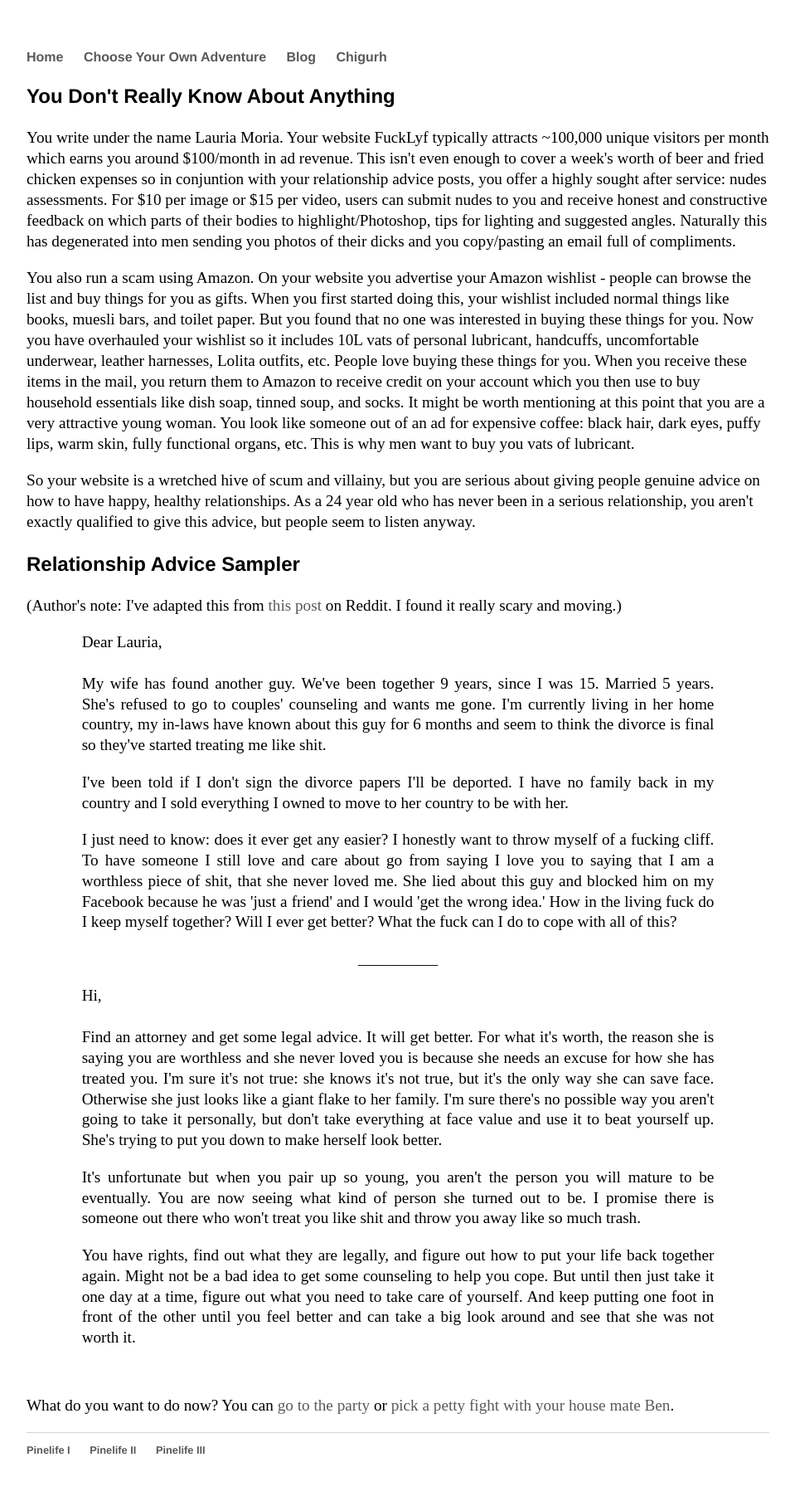
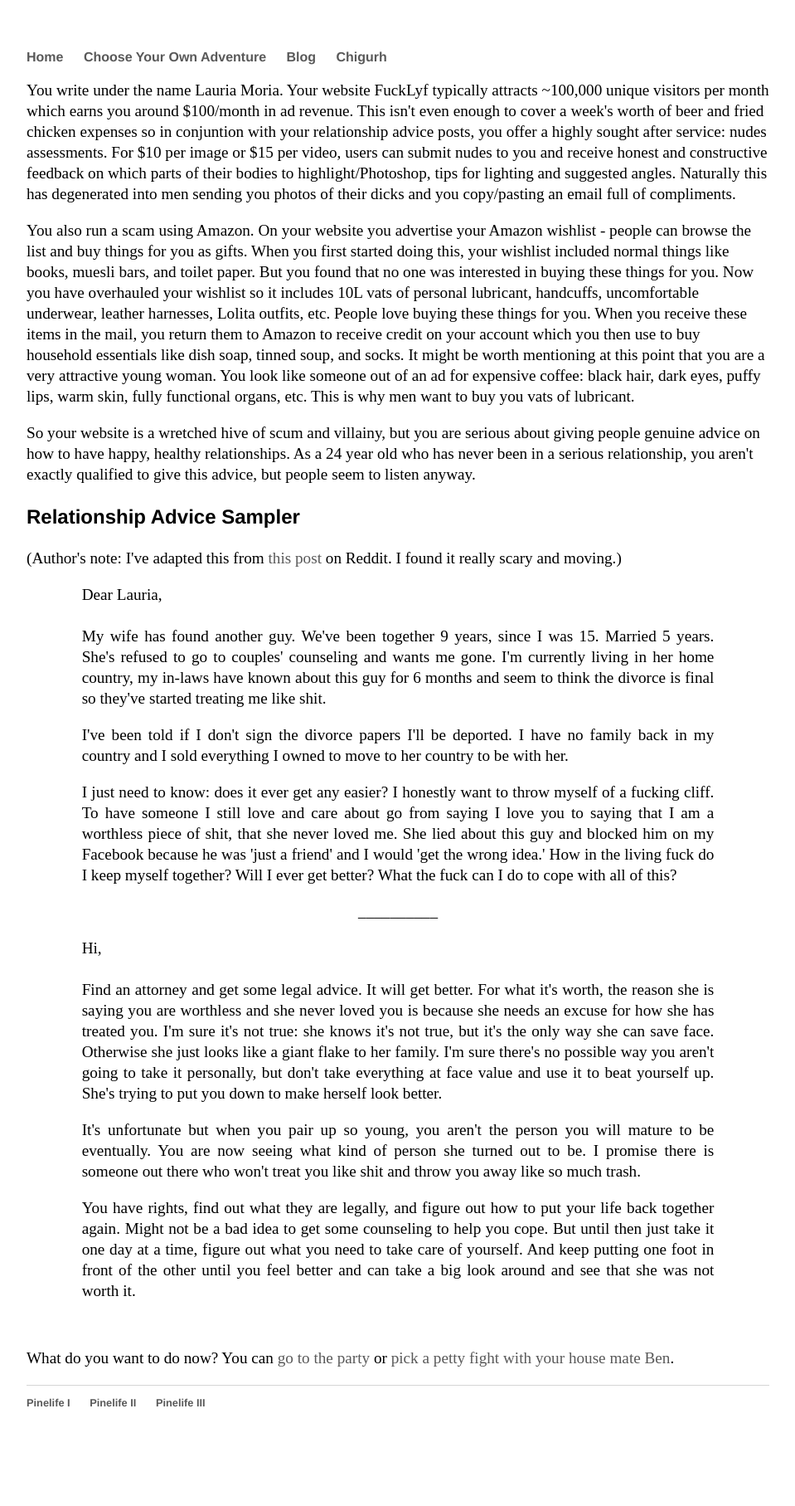
Before and after one commit to Pinelife/pinelife.github.io, a Jekyll site: the page built from Hellhole/Room2.html, in a window 1280 px wide. Shown: the whole page at 83% size, without its empty margins (160-1119 px from the left). Built offline with Jekyll 4.4.1, drawn with Linux system fonts in a browser that asks for light colours; after the commit the page ends 1758 px from its top, so only the background shows below that.

Commit message:
Update Room2.html

```diff
--- a/Hellhole/Room2.html
+++ b/Hellhole/Room2.html
@@ -4,8 +4,6 @@ title: Pinelife
 ---
 
 <style> .indented { padding-left: 50pt; padding-right: 50pt; } </style>
-
-<h3>You Don't Really Know About Anything</h3>
 
 <p>You write under the name Lauria Moria. Your website FuckLyf typically attracts ~100,000 unique visitors per month which earns you around $100/month in ad revenue. This isn't even enough to cover a week's worth of beer and fried chicken expenses
   so in conjuntion with your relationship advice posts, you offer a highly sought after service: nudes assessments. For $10 per image
```
